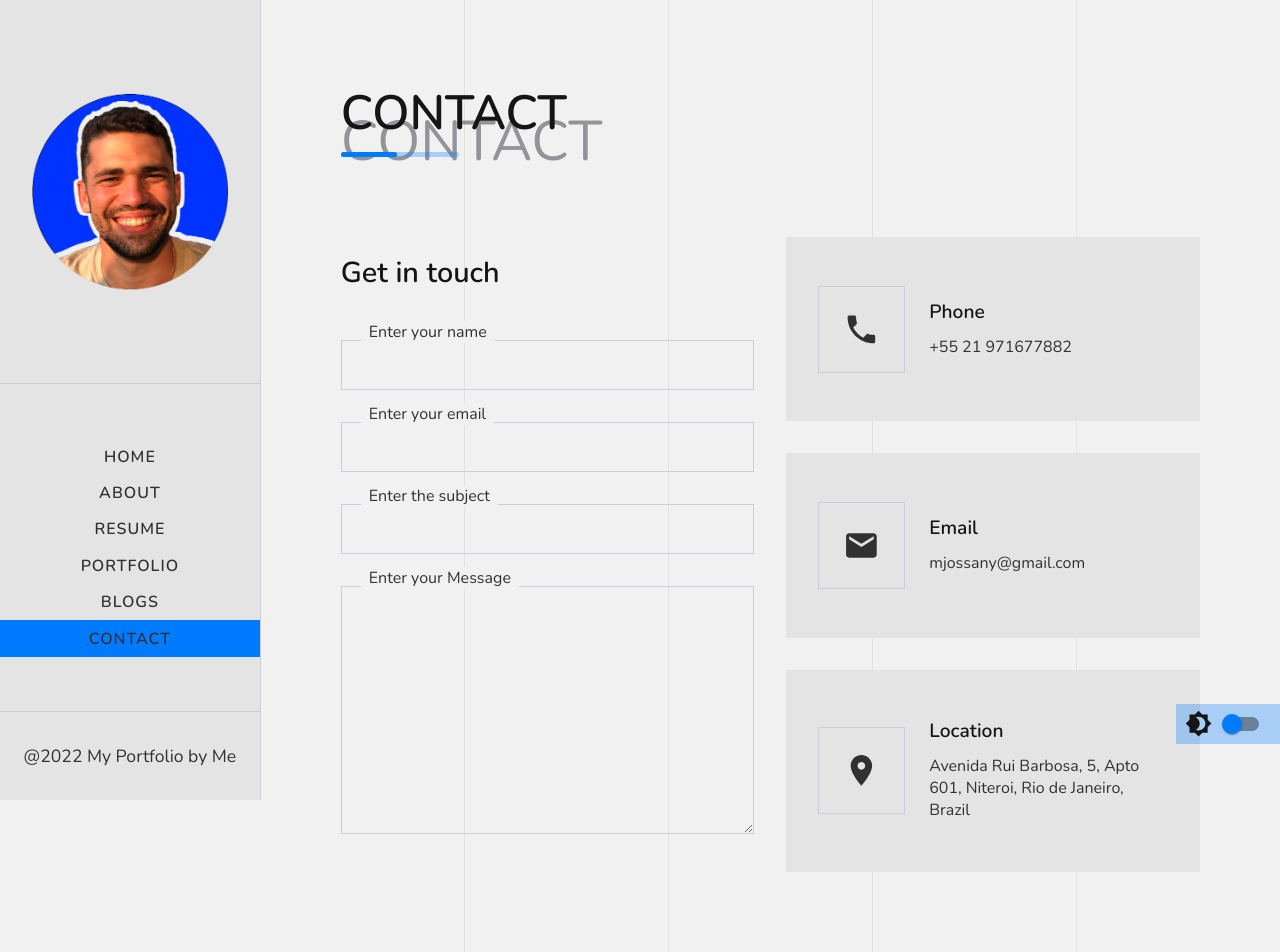
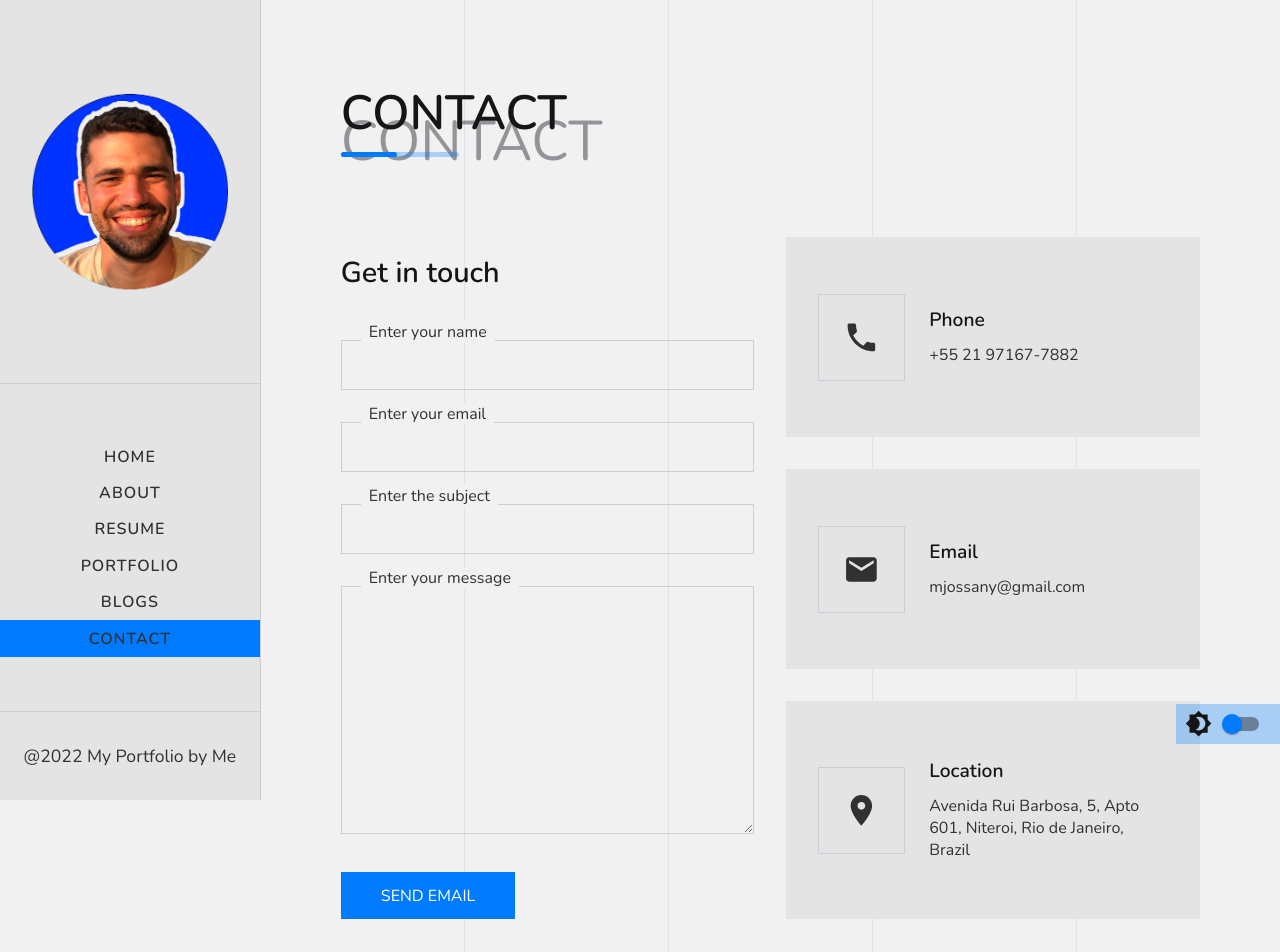
Before and after one commit to mjossany/portfolio, a React (Create React App) app: page /contact in a window 1280 px wide. Shown: the top 952 px of the page. Built offline with nearby package versions, Linux system fonts and the light colour scheme.

Commit message:
Completes ContactPage refactoring

```diff
--- a/src/components/ContactPageComponent/ContactPageComponent.jsx
+++ b/src/components/ContactPageComponent/ContactPageComponent.jsx
@@ -0,0 +1,118 @@
+import React from 'react';
+import LocalPhoneIcon from '@mui/icons-material/LocalPhone';
+import EmailIcon from '@mui/icons-material/Email';
+import LocationOnIcon from '@mui/icons-material/LocationOn';
+import Title from '../Title';
+import { InnerLayout, MainLayout } from '../../styles/Layouts';
+import {
+  Button,
+  ButtonContainer,
+  ContactItem,
+  ContactLeftContent,
+  ContactPageContainer,
+  ContactRightContent,
+  ContactTitle,
+  ContactTitleContainer,
+  Form,
+  FormField,
+  H6,
+  Input,
+  Label,
+  LeftContent,
+  P,
+  RightContent,
+  TextArea,
+} from './Styled';
+
+function ContactPageComponent() {
+  return (
+    <MainLayout>
+      <Title title="Contact" span="Contact" />
+      <ContactPageContainer>
+        <InnerLayout className="contact-section">
+          <LeftContent>
+            <ContactTitleContainer>
+              <ContactTitle>
+                Get in touch
+              </ContactTitle>
+            </ContactTitleContainer>
+            <Form>
+              <FormField>
+                <Label htmlFor="name">
+                  Enter your name
+                </Label>
+                <Input type="text" id="name" />
+              </FormField>
+              <FormField>
+                <Label htmlFor="email">
+                  Enter your email
+                </Label>
+                <Input type="email" id="email" />
+              </FormField>
+              <FormField>
+                <Label htmlFor="subject">
+                  Enter the subject
+                </Label>
+                <Input type="text" id="subject" />
+              </FormField>
+              <FormField>
+                <Label htmlFor="text-area">
+                  Enter your message
+                </Label>
+                <TextArea name="text-area" id="text-area" cols="30" rows="10" />
+              </FormField>
+              <ButtonContainer>
+                <Button>
+                  Send Email
+                </Button>
+              </ButtonContainer>
+            </Form>
+          </LeftContent>
+          <RightContent>
+            <ContactItem>
+              <ContactLeftContent>
+                <LocalPhoneIcon />
+              </ContactLeftContent>
+              <ContactRightContent>
+                <H6>
+                  Phone
+                </H6>
+                <P>
+                  +55 21 97167-7882
+                </P>
+              </ContactRightContent>
+            </ContactItem>
+            <ContactItem>
+              <ContactLeftContent>
+                <EmailIcon />
+              </ContactLeftContent>
+              <ContactRightContent>
+                <H6>
+                  Email
+                </H6>
+                <P>
+                  mjossany@gmail.com
+                </P>
+              </ContactRightContent>
+            </ContactItem>
+            <ContactItem>
+              <ContactLeftContent>
+                <LocationOnIcon />
+              </ContactLeftContent>
+              <ContactRightContent>
+                <H6>
+                  Location
+                </H6>
+                <P>
+                  Avenida Rui Barbosa, 5, Apto 601, Niteroi, Rio de Janeiro, Brazil
+                </P>
+              </ContactRightContent>
+            </ContactItem>
+          </RightContent>
+        </InnerLayout>
+      </ContactPageContainer>
+    </MainLayout>
+  );
+}
+
+export default ContactPageComponent;
--- /dev/null
+++ b/src/components/ContactPageComponent/Styled.js
@@ -0,0 +1,140 @@
+import styled from 'styled-components';
+
+export const ContactPageContainer = styled.div`
+  .contact-section {
+    display: grid;
+    grid-template-columns: repeat(2, 1fr);
+    grid-column-gap: 2rem;
+    @media screen and (max-width: 978px) {
+      grid-template-columns: repeat(1, 1fr);
+    }
+  }
+`;
+
+export const LeftContent = styled.div`
+
+`;
+
+export const ContactTitleContainer = styled.div`
+
+`;
+
+export const ContactTitle = styled.h4`
+  color: var(--white-color);
+  padding: 1rem 0;
+  font-size: 1.8rem;
+`;
+
+export const Form = styled.form`
+  width: 100%;
+`;
+
+export const FormField = styled.div`
+  margin-top: 2rem;
+  position: relative;
+  width: 100%;
+`;
+
+export const Label = styled.label`
+  position: absolute;
+  left: 20px;
+  top: -19px;
+  display: inline-block;
+  background-color: var(--background-dark-color);
+  padding: 0 .5rem;
+`;
+
+export const Input = styled.input`
+  border: 1px solid var(--border-color);
+  outline: none;
+  background: transparent;
+  height: 50px;
+  padding: 0 15px;
+  width: 100%;
+  color: inherit;
+`;
+
+export const TextArea = styled.textarea`
+  background-color: transparent;
+  border: 1px solid var(--border-color);
+  outline: none;
+  color: inherit;
+  width: 100%;
+  padding: .8rem 1rem;
+`;
+
+export const ButtonContainer = styled.div`
+  margin-top: 2rem;
+  position: relative;
+  width: 100%;
+  @media screen and (max-width: 978px) {
+    margin-bottom: 2rem;
+  }
+`;
+
+export const Button = styled.a`
+  background-color: var(--primary-color);
+  padding: .8rem 2.5rem;
+  color: white;
+  cursor: pointer;
+  display: inline-block;
+  font-size: inherit;
+  text-transform: uppercase;
+  position: relative;
+  &::after {
+    content: "";
+    position: absolute;
+    width: 0;
+    height: .2rem;
+    transition: all .4s ease-in-out;
+    left: 0;
+    bottom: 0;
+    opacity: .7;
+  }
+  &:hover::after {
+    width: 100%;
+    background-color: var(--white-color);
+  }
+`;
+
+export const RightContent = styled.div`
+  display: grid;
+  grid-template-columns: repeat(1, 1fr);
+`;
+
+export const ContactItem = styled.div`
+  padding: 1.5rem 2rem;
+  background-color: var(--background-dark-gray);
+  display: flex;
+  align-items: center;
+  &:not(:last-child) {
+    margin-bottom: 2rem;
+  }
+`;
+
+export const ContactLeftContent = styled.div`
+  padding: 1.5rem;
+  border: 1px solid var(--border-color);
+  font-size: 2rem;
+  display: flex;
+  align-items: center;
+  justify-content: center;
+  margin-right: 1.5rem;
+  svg {
+    font-size: 2.3rem;
+  }
+`;
+
+export const ContactRightContent = styled.div`
+
+`;
+
+export const H6 = styled.h6`
+  color: var(--white-color);
+  font-size: 1.2rem;
+  padding-bottom: .6rem;
+`;
+
+export const P = styled.p`
+  padding: .1rem 0;
+`;
--- a/src/pages/ContactPage.jsx
+++ b/src/pages/ContactPage.jsx
@@ -1,122 +1,10 @@
 import React from 'react';
-import styled from 'styled-components';
-import LocalPhoneIcon from '@mui/icons-material/LocalPhone';
-import EmailIcon from '@mui/icons-material/Email';
-import LocationOnIcon from '@mui/icons-material/LocationOn';
-import { MainLayout, InnerLayout } from '../styles/Layouts';
-import Title from '../components/Title';
-import ContactItem from '../components/ContactItem';
+import ContactPageComponent from '../components/ContactPageComponent/ContactPageComponent';
 
 function ContactPage() {
-  const phone = <LocalPhoneIcon />;
-  const email = <EmailIcon />;
-  const location = <LocationOnIcon />;
   return (
-    <MainLayout>
-      <Title title="Contact" span="Contact" />
-      <ContactPageStyled>
-        <InnerLayout className="contact-section">
-          <div className="left-content">
-            <div className="contact-title">
-              <h4>Get in touch</h4>
-            </div>
-            <form className="form">
-              <div className="form-field">
-                <label htmlFor="name">
-                  Enter your name
-                </label>
-                <input type="text" id="name" />
-              </div>
-              <div className="form-field">
-                <label htmlFor="email">
-                  Enter your email
-                </label>
-                <input type="email" id="email" />
-              </div>
-              <div className="form-field">
-                <label htmlFor="subject">
-                  Enter the subject
-                </label>
-                <input type="text" id="subject" />
-              </div>
-              <div className="form-field">
-                <label htmlFor="text-area">
-                  Enter your Message
-                </label>
-                <textarea name="text-area" id="text-area" cols="30" rows="10" />
-              </div>
-              <div className="form-field f-button">
-                {/* <PrimaryButton title="Send Email" /> */}
-              </div>
-            </form>
-          </div>
-          <div className="right-content">
-            <ContactItem title="Phone" icon={phone} contact1="+55 21 971677882" />
-            <ContactItem title="Email" icon={email} contact1="mjossany@gmail.com" />
-            <ContactItem title="Location" icon={location} contact1="Avenida Rui Barbosa, 5, Apto 601, Niteroi, Rio de Janeiro, Brazil" />
-          </div>
-        </InnerLayout>
-      </ContactPageStyled>
-    </MainLayout>
+    <ContactPageComponent />
   );
 }
 
-const ContactPageStyled = styled.section`
-  .contact-section {
-    display: grid;
-    grid-template-columns: repeat(2, 1fr);
-    grid-column-gap: 2rem;
-    @media screen and (max-width: 978px) {
-      grid-template-columns: repeat(1, 1fr);
-      .f-button {
-          margin-bottom: 2rem;
-        }
-    }
-    .right-content {
-      display: grid;
-      grid-template-columns: repeat(1, 1fr);
-    }
-    .contact-title {
-      h4 {
-        color: var(--white-color);
-        padding: 1rem 0;
-        font-size: 1.8rem;
-      }
-    }
-    .form {
-      width: 100%;
-      .form-field {
-        margin-top: 2rem;
-        position: relative;
-        width: 100%;
-        label {
-          position: absolute;
-          left: 20px;
-          top: -19px;
-          display: inline-block;
-          background-color: var(--background-dark-color);
-          padding: 0 .5rem;
-        }
-        input {
-          border: 1px solid var(--border-color);
-          outline: none;
-          background: transparent;
-          height: 50px;
-          padding: 0 15px;
-          width: 100%;
-          color: inherit;
-        }
-        textarea {
-          background-color: transparent;
-          border: 1px solid var(--border-color);
-          outline: none;
-          color: inherit;
-          width: 100%;
-          padding: .8rem 1rem;
-        }
-      }
-    }
-  }
-`;
-
 export default ContactPage;
```
